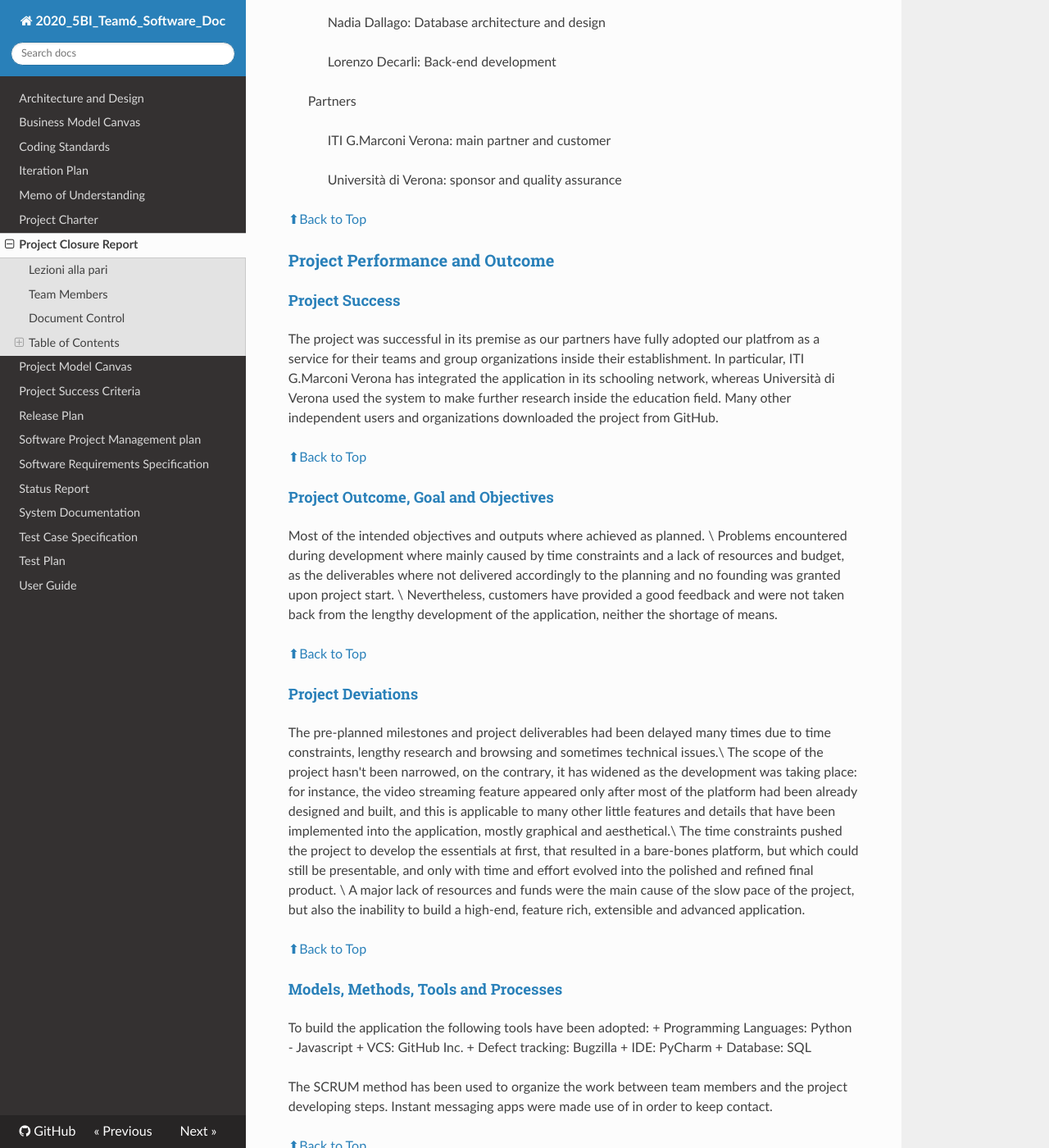
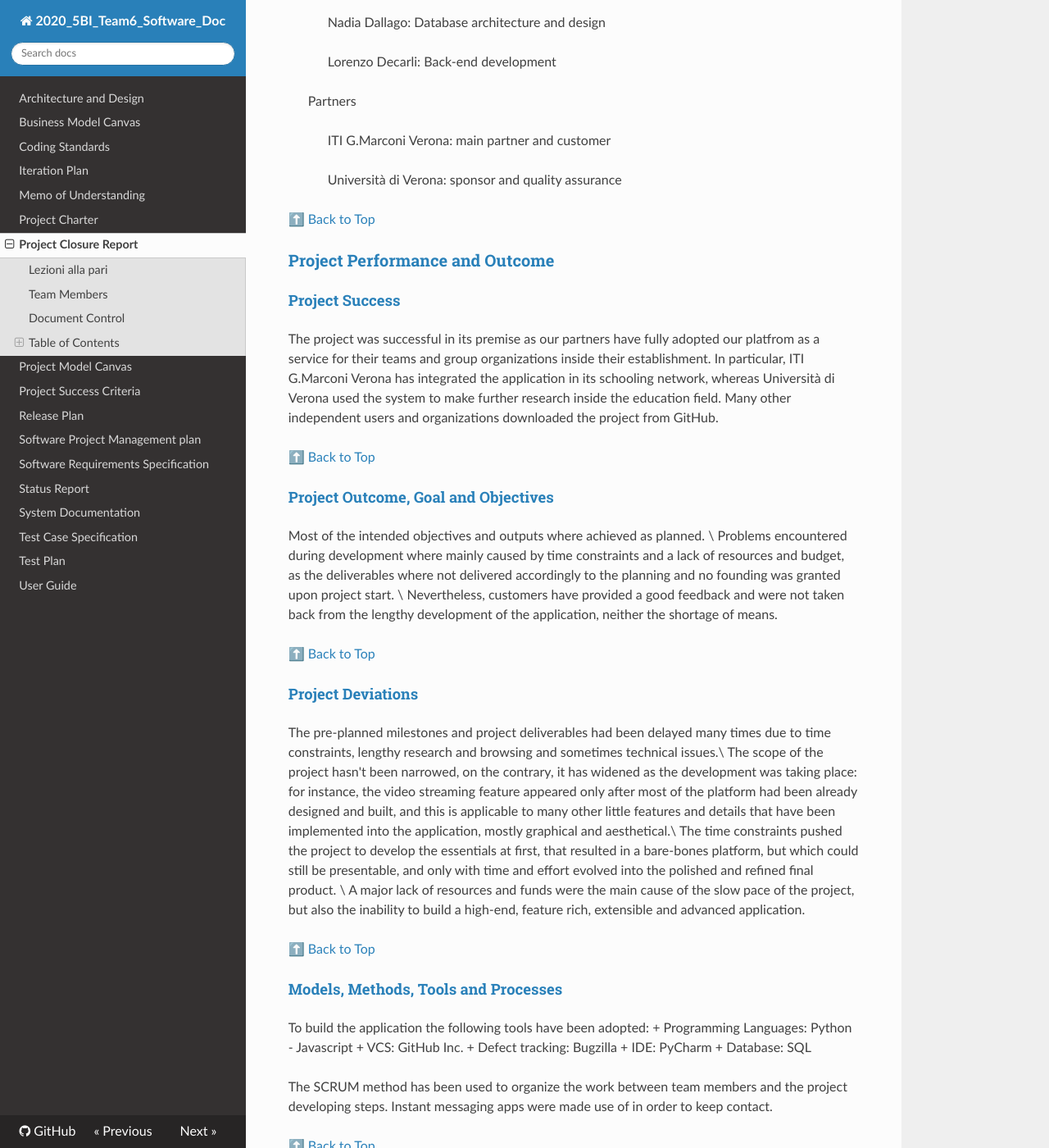
Before and after one commit to KilliKrate/Software-Documentation-G6, an MkDocs documentation site: the page built from docs/Project Closure Report/index.md, in a window 1280 px wide and 1400 px high, scrolled down 2932 px. Shown: the whole window at 82% size. Built offline with MkDocs 1.6.1, drawn with Linux system fonts in a browser that asks for light colours; nearby versions of some CDN libraries; some of the changed text lies outside the part shown.

Commit message:
General fixes

```diff
--- a/docs/Project Closure Report/index.md
+++ b/docs/Project Closure Report/index.md
@@ -71,7 +71,7 @@ The project started with the definition of the main goals that needed to be achi
 + Fixing bugs, receiving feedback, various refinements
 + Final release to the public
 
-[⬆Back to Top](#table-of-contents)
+[⬆️ Back to Top](#table-of-contents)
 
 #### [Project Dates](#project-dates)
 
@@ -110,7 +110,7 @@ Project Participants:
 > >
 > > Università di Verona: sponsor and quality assurance
 
-[⬆Back to Top](#table-of-contents)
+[⬆️ Back to Top](#table-of-contents)
 
 ### [Project Performance and Outcome](#project-performance-and-outcome)
 
@@ -118,7 +118,7 @@ Project Participants:
 
 The project was successful in its premise as our partners have fully adopted our platfrom as a service for their teams and group organizations inside their establishment. In particular, ITI G.Marconi Verona has integrated the application in its schooling network, whereas Università di Verona used the system to make further research inside the education field. Many other independent users and organizations downloaded the project from GitHub.
 
-[⬆Back to Top](#table-of-contents)
+[⬆️ Back to Top](#table-of-contents)
 
 #### [Project Outcome, Goal and Objectives](#project-outcome-goal-and-objectives)
 
@@ -126,7 +126,7 @@ Most of the intended objectives and outputs where achieved as planned. \
 Problems encountered during development where mainly caused by time constraints and a lack of resources and budget, as the deliverables where not delivered accordingly to the planning and no founding was granted upon project start. \
 Nevertheless, customers have provided a good feedback and were not taken back from the lengthy development of the application, neither the shortage of means.
 
-[⬆Back to Top](#table-of-contents)
+[⬆️ Back to Top](#table-of-contents)
 
 #### [Project Deviations](#project-deviations)
 
@@ -135,7 +135,7 @@ The scope of the project hasn't been narrowed, on the contrary, it has widened a
 The time constraints pushed the project to develop the essentials at first, that resulted in a bare-bones platform, but which could still be presentable, and only with time and effort evolved into the polished and refined final product. \
 A major lack of resources and funds were the main cause of the slow pace of the project, but also the inability to build a high-end, feature rich, extensible and advanced application.
 
-[⬆Back to Top](#table-of-contents)
+[⬆️ Back to Top](#table-of-contents)
 
 #### [Models, Methods, Tools and Processes](#models-methods-tools-and-processes)
 
@@ -148,7 +148,7 @@ To build the application the following tools have been adopted:
 
 The SCRUM method has been used to organize the work between team members and the project developing steps. Instant messaging apps were made use of in order to keep contact.
 
-[⬆Back to Top](#table-of-contents)
+[⬆️ Back to Top](#table-of-contents)
 
 ### [Project Experiences and Observations](#project-experiences-and-observations)
 
@@ -158,13 +158,13 @@ There were no major unexpected impacts during the development of the application
 It has has to be noticed, though, that the project required a lot more time and effort than expected,
 as at the start of the process, it was not conceivable to develop such a complex application, it was just a small basic platfrom, that over time evolved into the final product.
 
-[⬆Back to Top](#table-of-contents)
+[⬆️ Back to Top](#table-of-contents)
 
 #### [Project Management Methods and Tools](#project-management-methods-and-tools)
 
 The project management methods, such as the SCRUM method for organizing work and task, objective planning has been a productive and efficient way on approaching the project. The Bugzilla tool made bug fixing and typo corrections much easier, whereas the Version Control System adopted under GitHub simplified the synchronization between file versions and remote working.
 
-[⬆Back to Top](#table-of-contents)
+[⬆️ Back to Top](#table-of-contents)
 
 ### [Unrealized or Outstanding Outputs](#unrealized-or-outstanding-outputs)
 
@@ -172,7 +172,7 @@ The project management methods, such as the SCRUM method for organizing work and
 
 There haven't been any outstanding items  that have impacted project completion, though the team had to deal with a lot of new knowledge that wasn't acquired and new skills and tools which made the development process definetly more lengthy than what expected. There was also a long period of holidays and external working commitments which slowed significantly the pace of the project.
 
-[⬆Back to Top](#table-of-contents)
+[⬆️ Back to Top](#table-of-contents)
 
 
 #### [Unrealized Outputs](#unrealized-outputs)
@@ -181,7 +181,7 @@ The possibility to integrate the application into a web based system has not bee
 
 The data storage solution of a hosted database and the usage of frameworks didn't make it in the planning of tools and systems to use for the project because of scarce adapatability to the scale of the platform and the high-demanding nature of these requests.
 
-[⬆Back to Top](#table-of-contents)
+[⬆️ Back to Top](#table-of-contents)
 
 ### [Improvement Recommendations and Comments](#improvement-recommendations-and-comments)
 
@@ -193,4 +193,4 @@ On a final note, here is a list of reporting notes on the project that specify a
 + Organization between team members and communication could have been more effective if proper tools had been used, Trello for example.
 + A more in depth documentation and design plan for the application as many details and architectural decisions weren't clear from the start.
 
-[⬆Back to Top](#table-of-contents)
+[⬆️ Back to Top](#table-of-contents)
```
Also changed, not shown: docs/README.md (+28 -0 lines).
